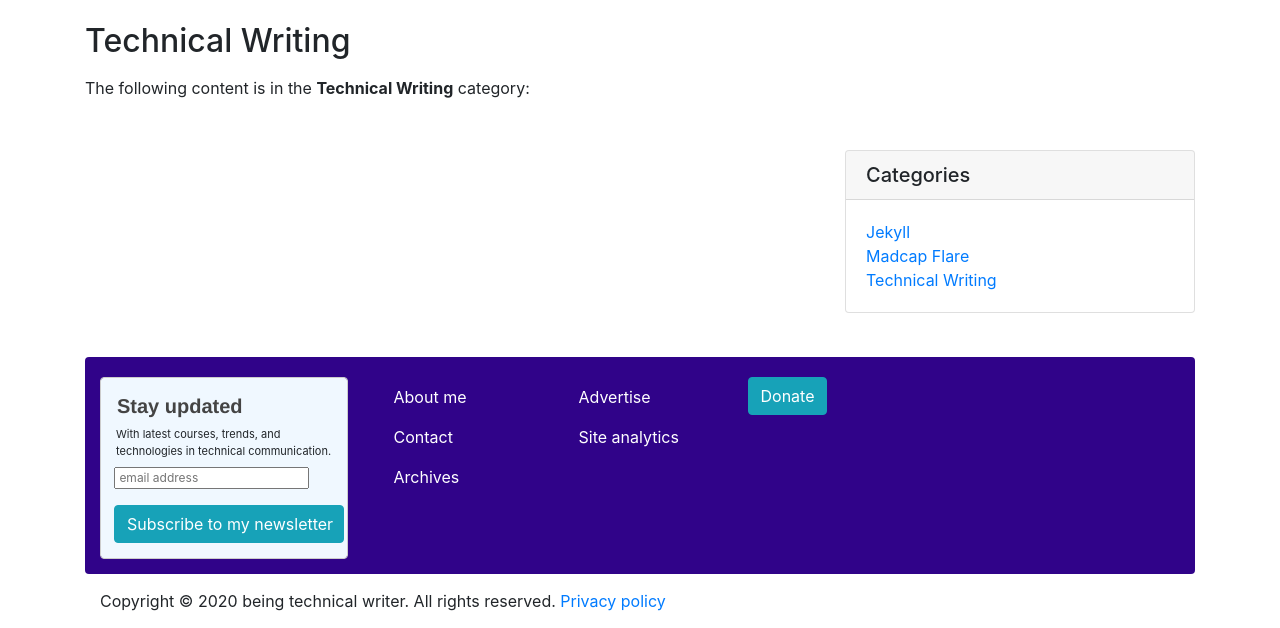
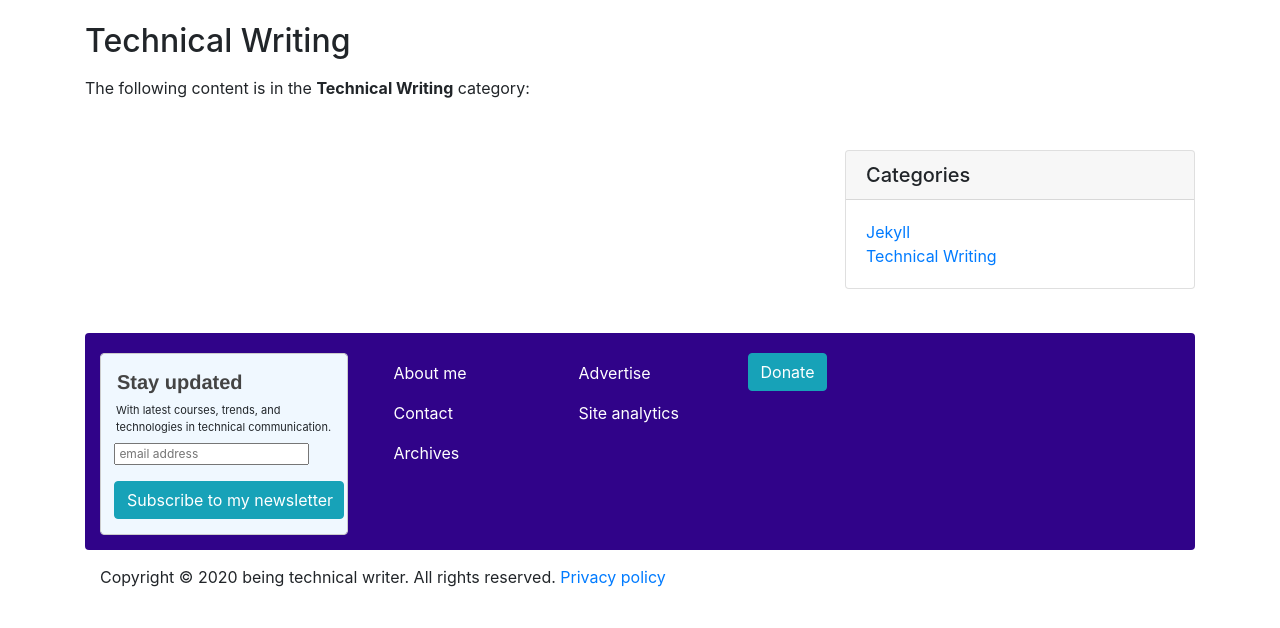
Before and after one commit to gautriv/gautriv.github.io, a Jekyll site: the page built from pages/category-archives/category-technicalwriting.html, in a window 1280 px wide. Shown: the part 318-946 px from the top of the page. Built offline with Jekyll 4.4.1, drawn with Linux system fonts in a browser that asks for light colours; nearby versions of some CDN libraries; comment, search, counter and statistics services are not loaded; a style sheet for code colours, icons or effects is not loaded; after the commit the page ends 922 px from its top, so only the background shows below that.

Commit message:
initial commit

```diff
--- a/_data/categories.yml
+++ b/_data/categories.yml
@@ -3,8 +3,5 @@
     - title: Jekyll
       url: /category-jekyll/
 
-    - title: Madcap Flare
-      url: /category-madcap/
-
     - title: Technical Writing
-      url: /technicalwriting/
+      url: /category-technicalwriting/
--- a/pages/category-archives/category-jekyll.html
+++ b/pages/category-archives/category-jekyll.html
@@ -10,7 +10,7 @@
 {% for b in site.categories.jekyll %}
 <div class="card mb-4">
     <div class="card-body">
-      <h4 class="card-title"><a href="{{site.baseurl}}{{b.url}}">{{b.title}}</a><span class="postDate"> | {{ b.date | date: "%b %-d, %Y" }}</span></h4>
+      <h4 class="card-title"><a href="{{site.url}}{{b.url}}">{{b.title}}</a><span class="postDate"> | {{ b.date | date: "%b %-d, %Y" }}</span></h4>
     </div>
 </div>
 
--- a/pages/category-archives/category-technicalwriting.html
+++ b/pages/category-archives/category-technicalwriting.html
@@ -10,7 +10,7 @@
 {% for b in site.categories.technicalwriting %}
 <div class="card mb-4">
     <div class="card-body">
-      <h4 class="card-title"><a href="{{site.baseurl}}{{b.url}}">{{b.title}}</a><span class="postDate"> | {{ b.date | date: "%b %-d, %Y" }}</span></h4>
+      <h4 class="card-title"><a href="{{site.url}}{{b.url}}">{{b.title}}</a><span class="postDate"> | {{ b.date | date: "%b %-d, %Y" }}</span></h4>
     </div>
 </div>
 
```
Also changed, not shown: other parts of pages/category-archives/category-technicalwriting.html (+1 -1 lines), pages/category-archives/category-personal.html (deleted, +0 -17 lines).
